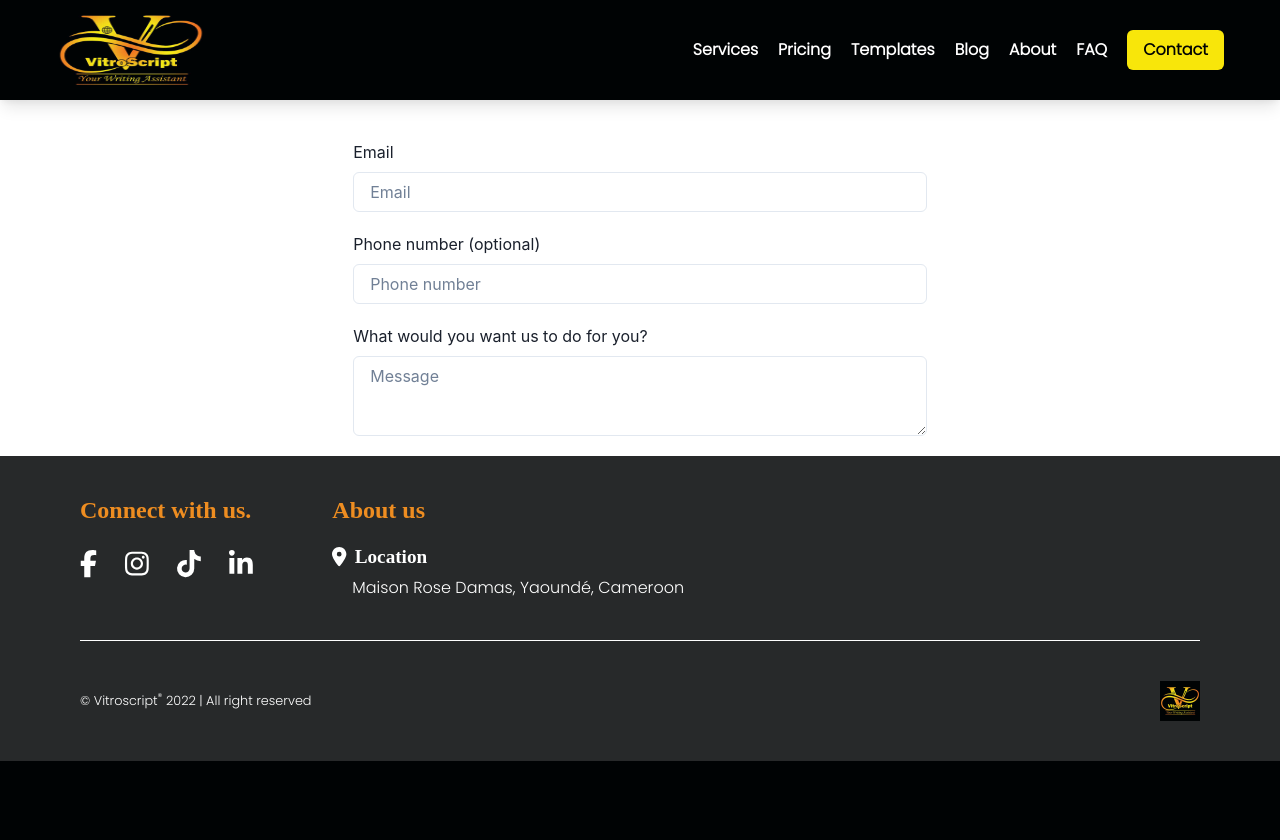
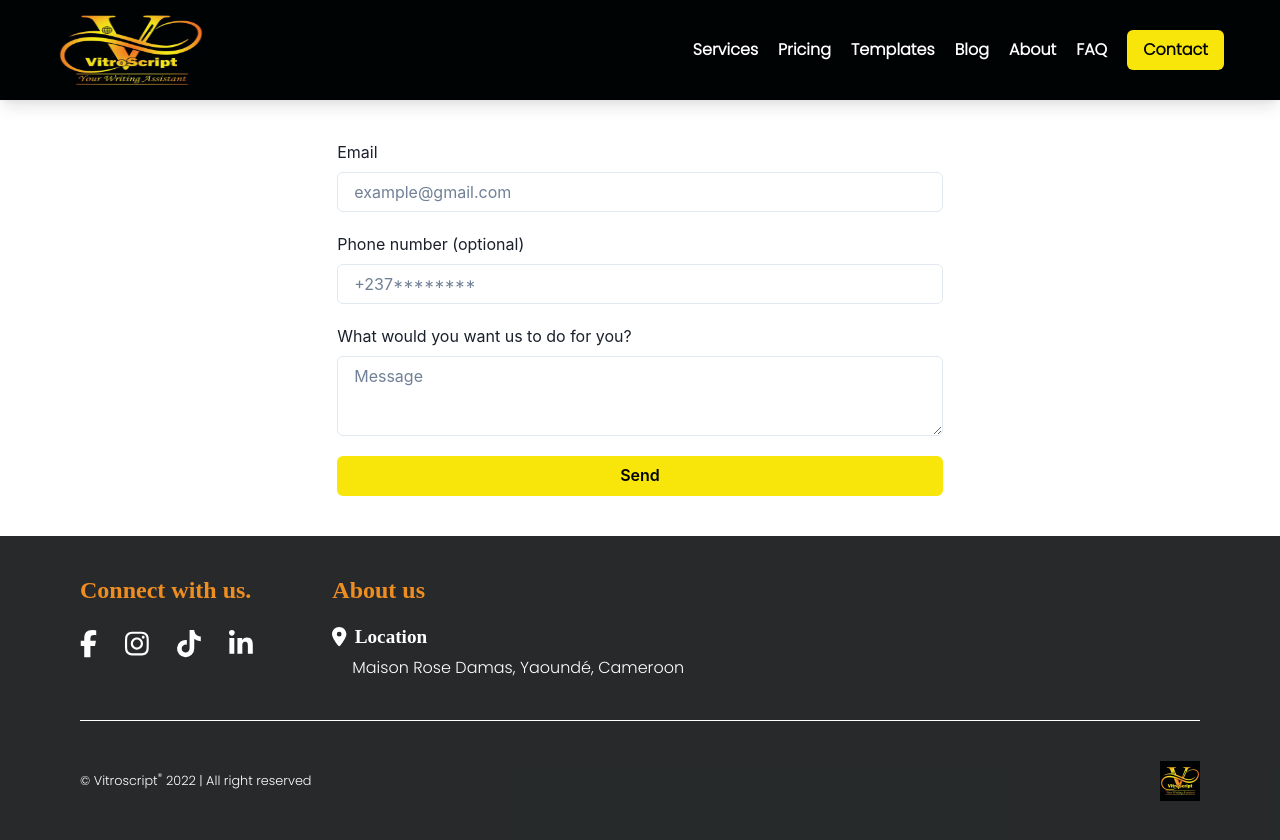
Before and after one commit to Chenwi32/vitroscript, a Next.js app: page /components/ctaForm in a window 1280 px wide. Before the commit the page ends 800 px from the top, so only its background shows below. Built offline with nearby package versions, Linux system fonts and the light colour scheme; a web font is replaced by a local one.

Commit message:
added a send button on the contact form

```diff
--- a/pages/components/cta.jsx
+++ b/pages/components/cta.jsx
@@ -2,7 +2,7 @@ import { Container, Heading } from "@chakra-ui/react";
 import CtaForm from "./ctaForm";
 
 const Cta = () => {
-    return <Container>
+    return <Container mt={10}>
         <Heading fontFamily={'Andika'} fontSize='1.5rem'>
           We would like to hear from you.
         </Heading>
--- a/pages/components/ctaForm.jsx
+++ b/pages/components/ctaForm.jsx
@@ -1,19 +1,59 @@
-import { Container, Input, Text, Textarea } from "@chakra-ui/react";
+import { Button, Container, Input, Text, Textarea } from "@chakra-ui/react";
+import { useState } from "react";
 
 const CtaForm = () => {
-    return (
-      <Container mt={10}>
+  const [email, setEmail] = useState();
+  const [phone, setPhone] = useState();
+  const [message, setMessage] = useState();
 
-        <Text mb={2}>Email</Text>
-        <Input type={"email"} mb={5} placeholder="Email" required />
+  return (
+    <Container mt={10} mb={10} p={0}>
+      <Text mb={2}>Email</Text>
+      <Input
+        value={email}
+        onChange={(e) => {
+          setEmail(e.target.value);
+        }}
+        type={"email"}
+        mb={5}
+        placeholder="example@gmail.com"
+        required
+      />
 
-        <Text mb={2}>Phone number (optional)</Text>
-        <Input type={"number"} mb={5} placeholder="Phone number" />
+      <Text mb={2}>Phone number (optional)</Text>
+      <Input
+        value={phone}
+        onChange={(e) => {
+          setPhone(e.target.value);
+        }}
+        type="tel"
+        mb={5}
+        placeholder="+237********"
+      />
 
-        <Text mb={2}>What would you want us to do for you?</Text>
-        <Textarea placeholder="Message" mb={5}/>
-      </Container>
-    );
-}
+      <Text mb={2}>What would you want us to do for you?</Text>
+      <Textarea
+        value={message}
+        onChange={(e) => {
+          setMessage(e.target.value);
+        }}
+        placeholder="Message"
+        mb={5}
+      />
+
+      <Button
+        w={"100%"}
+        bg={"brand.100"}
+        color="brand.300"
+        position={"unset"}
+        _hover={{
+          bg: "brand.200",
+        }}
+      >
+        Send
+      </Button>
+    </Container>
+  );
+};
 
 export default CtaForm;
--- a/pages/components/navbar.jsx
+++ b/pages/components/navbar.jsx
@@ -15,7 +15,7 @@ import {
 import Link from "next/link";
 
 const Navbar = () => {
-  const [isLargerThan700] = useMediaQuery("(min-width: 700px)");
+  const [isLargerThan800] = useMediaQuery("(min-width: 800px)");
 
   return (
     <Container
@@ -43,7 +43,7 @@ const Navbar = () => {
           alignItems={"center"}
           fontWeight={600}
           color="brand.400"
-          display={isLargerThan700 ? "flex" : "none"}
+          display={isLargerThan800 ? "flex" : "none"}
           gap={5}
         >
           <Link href={"/services"}>
@@ -95,7 +95,7 @@ const Navbar = () => {
             _active={{
               bg: "initial",
             }}
-            display={isLargerThan700 ? "none" : "block"}
+            display={isLargerThan800 ? "none" : "block"}
           />
 
           <MenuList w={"98vw"} bg="brand.400" boxShadow="lg">
--- a/pages/login.jsx
+++ b/pages/login.jsx
@@ -96,7 +96,7 @@ const Login = () => {
                       }}
                       zIndex={1}
                     >
-                      <FontAwesomeIcon icon={isVisible ? faEye : faEyeSlash} />
+                      <FontAwesomeIcon icon={isVisible ? faEyeSlash : faEye} />
                     </Icon>
                   </Flex>
                 </Flex>
```
Also changed, not shown: pages/components/banner.jsx (+9 -9 lines), pages/components/feature.jsx (+5 -5 lines).
